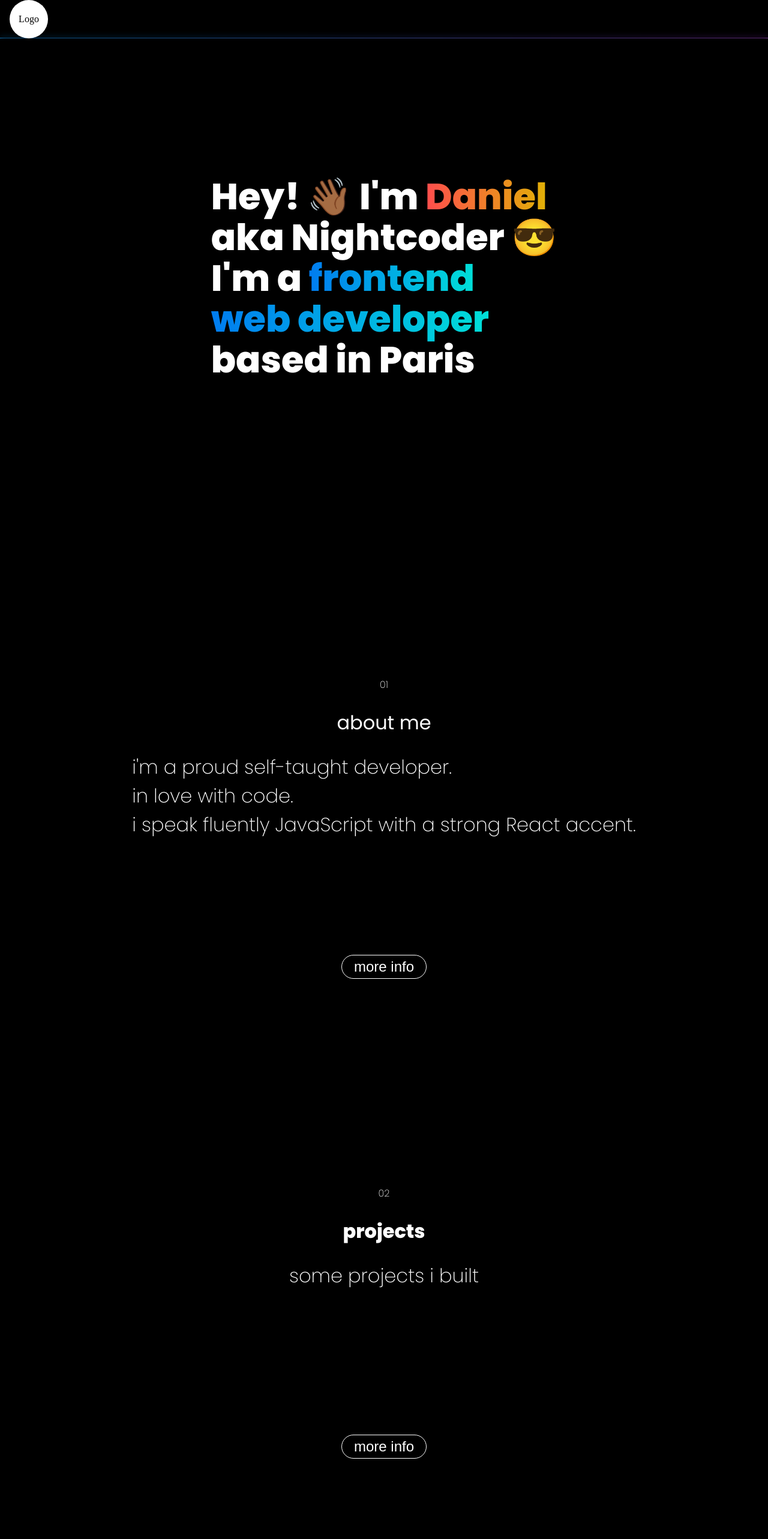
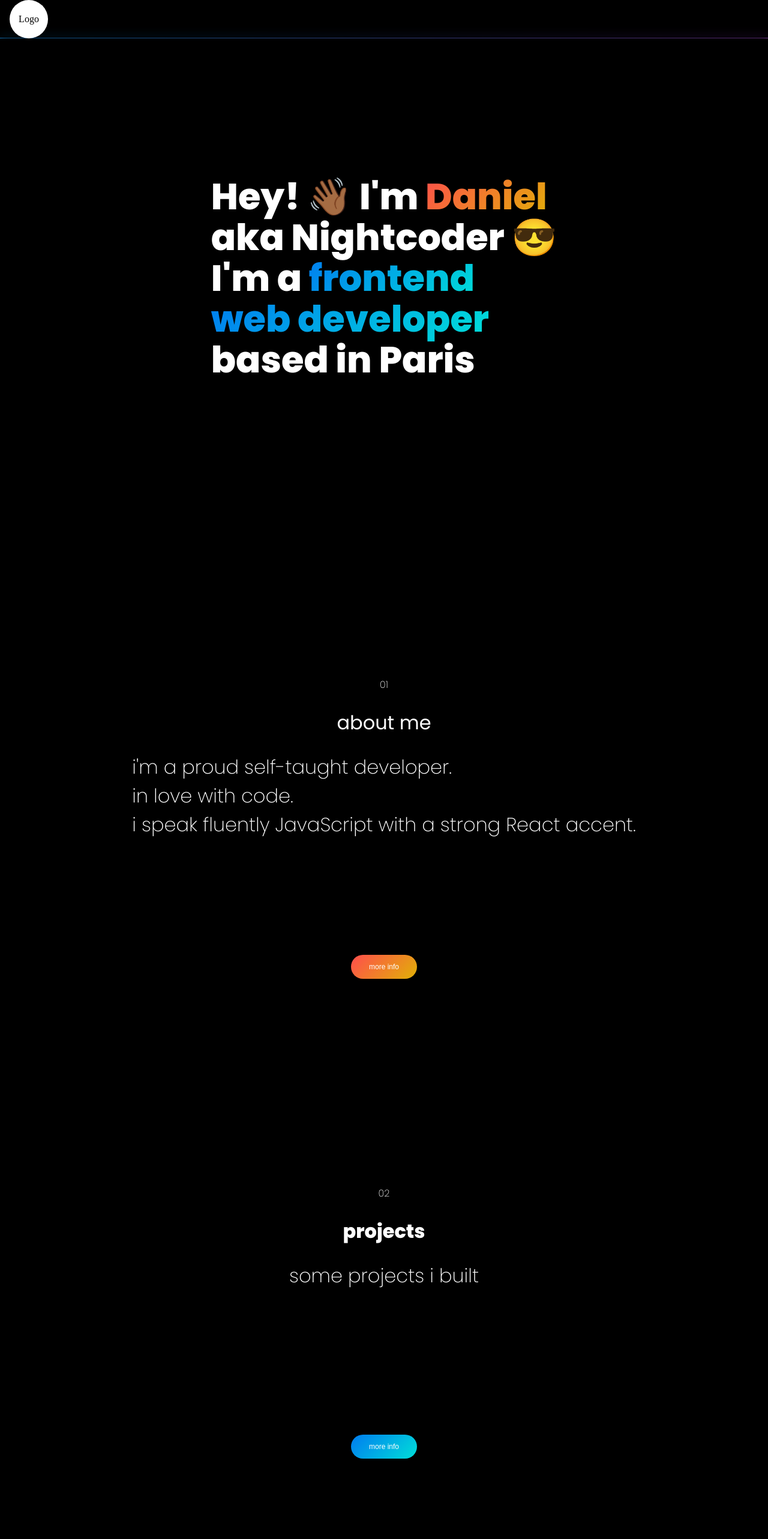
Before and after one commit to newnightcoder/nightcoder.io, a Next.js app: page / in a window 1280 px wide. Shown: the top 2566 px of the page at 60% size. Built offline with nearby package versions, Linux system fonts and the light colour scheme.

Commit message:
styling buttons

```diff
--- a/components/Navbar/NavbarStyled.ts
+++ b/components/Navbar/NavbarStyled.ts
@@ -26,7 +26,7 @@ const NavbarContainer = styled.div`
   // background: rgba(255, 255, 255, 0.25);
   background: transparent;
   z-index: 1000;
-  backdrop-filter: saturate(180%) blur(5px);
+  backdrop-filter: saturate(180%) blur(8px);
 `;
 
 const BackgroundShapes = styled.span`
--- a/pages/index.tsx
+++ b/pages/index.tsx
@@ -103,7 +103,9 @@ const HomePage = () => {
           <span>in love with code.</span>
           <span>i speak fluently JavaScript with a strong React accent.</span>
         </div>
-        <MoreBtn onClick={() => handleRoute("/about")}>more info</MoreBtn>
+        <MoreBtn color={"orange"} onClick={() => handleRoute("/about")}>
+          more info
+        </MoreBtn>
       </Section>
       <Section className="section" data-color="#4d4d4d">
         <span style={{ fontWeight: "200", fontSize: "1rem" }}>02</span>
@@ -111,13 +113,17 @@ const HomePage = () => {
         <div style={{ fontWeight: "200", fontSize: "2rem" }}>
           some projects i built
         </div>
-        <MoreBtn onClick={() => handleRoute("/projects")}>more info</MoreBtn>
+        <MoreBtn color={"blue"} onClick={() => handleRoute("/projects")}>
+          more info
+        </MoreBtn>
       </Section>
       <Section className="section" data-color="#666666">
         <span style={{ fontWeight: "200", fontSize: "1rem" }}>03</span>
         <h2>contact</h2>
         <div style={{ fontSize: "2rem" }}>let&apos;s get in touch!</div>
-        <MoreBtn onClick={() => handleRoute("/contact")}>more info</MoreBtn>
+        <MoreBtn color={"blue"} onClick={() => handleRoute("/contact")}>
+          more info
+        </MoreBtn>
       </Section>
     </PageContainer>
   );
--- a/styles/_globals.ts
+++ b/styles/_globals.ts
@@ -73,6 +73,8 @@ html {
   --navbar-bg: #222;
   --home-bg:linear-gradient(90deg, dimgray, black);
   --menu-bg:#06A5FF;
+  --gradient-blue: linear-gradient(135deg, #007cf0, #00dfd8);
+  --gradient-orange: linear-gradient(135deg, #ff4d4d, #e1b106);
 
   /* HEIGHT & WIDTH */
 
--- a/styles/home.ts
+++ b/styles/home.ts
@@ -29,15 +29,29 @@ const Section = styled.div`
   // border: 2px solid yellow;
 `;
 
-const MoreBtn = styled.button`
-  font-size: 1.5rem;
+interface Props {
+  color?: string;
+}
+
+const MoreBtn = styled.button<Props>`
+  width: 110px;
+  height: 40px;
+  font-size: 0.75rem;
   padding: 5px 20px;
   color: white;
   cursor: pointer;
   border-radius: 30px;
   position: absolute;
   bottom: 2rem;
-  border: 1px solid white;
+  // border: 1px solid #2190ff;
+  // background: #3b4662;
+  // background-image: linear-gradient(135deg, #007cf0, #00dfd8);
+  background: ${(props) =>
+    props.color === "blue"
+      ? "var(--gradient-blue)"
+      : props.color === "orange"
+      ? "var(--gradient-orange)"
+      : "transparent"};
 `;
 
 const Header = styled.header`
@@ -80,14 +94,14 @@ const GradientBlue = styled.span`
   background-clip: text;
   -webkit-background-clip: text;
   -webkit-text-fill-color: transparent;
-  background-image: linear-gradient(to right, #007cf0, #00dfd8);
+  background-image: var(--gradient-blue);
 `;
 
 const GradientYellow = styled.span`
   background-clip: text;
   -webkit-background-clip: text;
   -webkit-text-fill-color: transparent;
-  background-image: linear-gradient(to right, #ff4d4d, #e1b106);
+  background-image: var(--gradient-orange);
 `;
 
 const AnimationContainer = styled.div`
```
